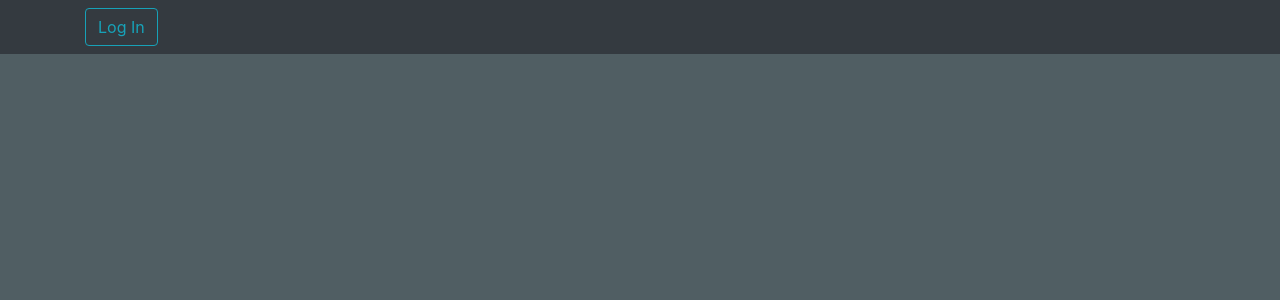
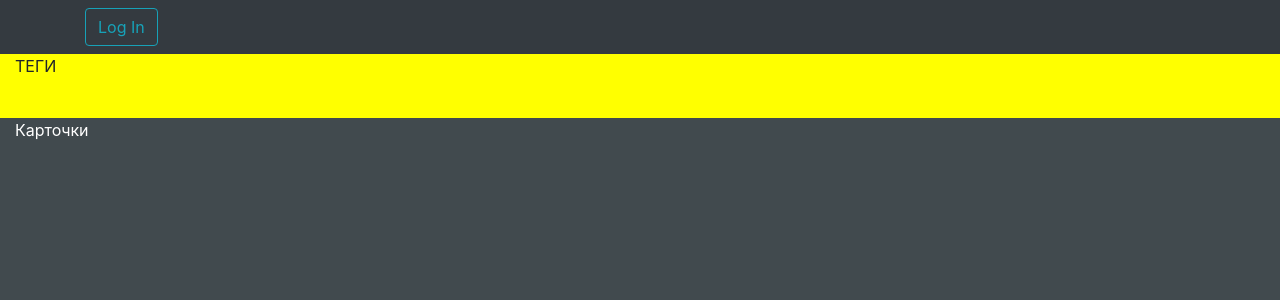
Before and after one commit to Voters25/Crads_client, a React (Create React App) app: page / in a window 1280 px wide. Shown: the top 300 px of the page. Built offline with nearby package versions, Linux system fonts and the light colour scheme.

Commit message:
Card markup

```diff
--- a/src/Components/CardsList/CardList.jsx
+++ b/src/Components/CardsList/CardList.jsx
@@ -6,8 +6,14 @@ export default class CardList extends React.Component {
     render() {
         return (
             <Row>
-                <Col md className={classes.Test}></Col>
-                <Col md className={classes.Test}></Col>
+                <Col md className={classes.Test}>
+                    <Row>
+                        <Col md style={{ background: 'yellow', height: '8vh' }}>ТЕГИ</Col>
+                    </Row>
+                    <Row>
+                        <Col md style={{ background: 'rgb(65, 74, 78)', height: '86.5vh', color: 'white' }}>Карточки</Col>
+                    </Row>
+                </Col>
             </Row>
         )
     }
--- a/src/Components/CardsList/CardList.module.css
+++ b/src/Components/CardsList/CardList.module.css
@@ -1,4 +1,5 @@
 .Test {
-    background: rgb(80, 94, 99);
+    /* background: rgb(80, 94, 99); */
+    background: black;
     height: 94.5vh;
   }
```
